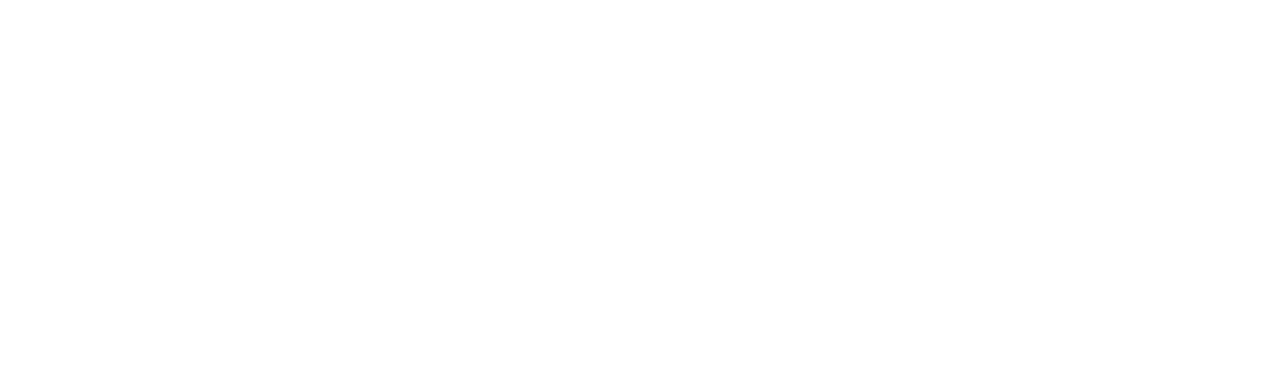
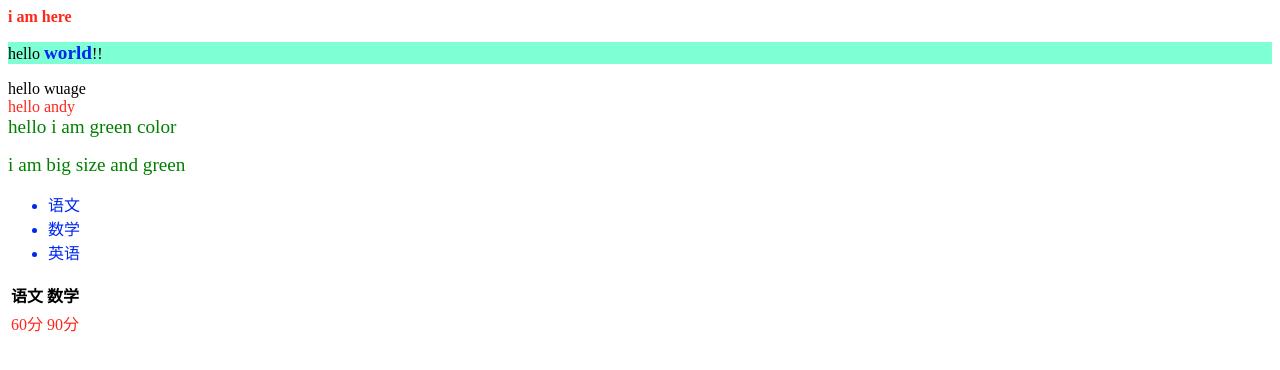
Before and after one commit to wuzhuojun/cssdemo, a plain HTML site: page index.html in a window 1280 px wide. Drawn offline with Linux system fonts and the light colour scheme.

Commit message:
some test

```diff
--- /dev/null
+++ b/index.css
@@ -0,0 +1,19 @@
+#red { color: #ff261c }
+
+.green { color: green }
+
+div.green {
+    font-size: larger;
+    color: green;
+}
+
+
+ul li
+{
+    color: #0026f1;
+}
+
+table tr td
+{
+    color: #ff261c;
+}
--- a/index.html
+++ b/index.html
@@ -3,8 +3,72 @@
 <head>
     <meta charset="UTF-8">
     <title>Title</title>
+
+    <link rel="stylesheet" href="index.css">
+
+
+    <!-- 内部样式 -->
+    <style>
+
+        strong{
+            color: #ff261c;
+        }
+
+        p strong
+        {
+            font-family: "Apple Braille";
+            font-size: larger;
+            color: #0026f1;
+        }
+
+        <!-- 插入图片 -->
+        span div {
+            background-image: url(1.jpg);
+        }
+    </style>
 </head>
 <body>
 
+<strong>i am here</strong>
+
+<!-- 内联样式 -->
+<p style="background-color: aquamarine">hello <strong>world</strong>!!</p>
+
+
+<span><div>hello wuage</div></span>
+
+
+<!-- 读取了 index.css 的 id 选择器 -->
+<div id="red">hello andy</div>
+
+
+<!-- 类选择器 -->
+<div class="green">hello i am green color</div>
+
+<p></p>
+
+
+<div class="green">
+    i am big size and green
+</div>
+
+
+<ul>
+    <li>语文</li>
+    <li>数学</li>
+    <li>英语</li>
+</ul>
+
+<table>
+    <tr>
+        <th>语文</th>
+        <th>数学</th>
+    </tr>
+    <tr>
+        <td>60分</td>
+        <td>90分</td>
+    </tr>
+</table>
+
 </body>
 </html>
```
Also changed, not shown: 1.jpg (added).
